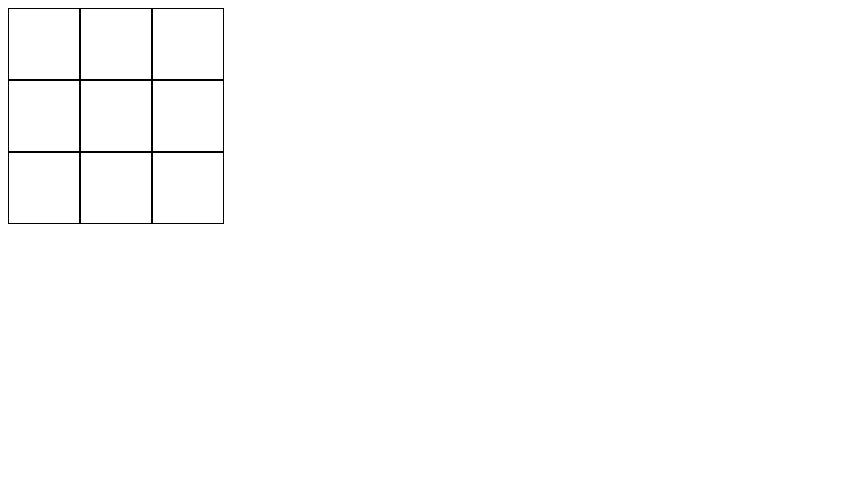
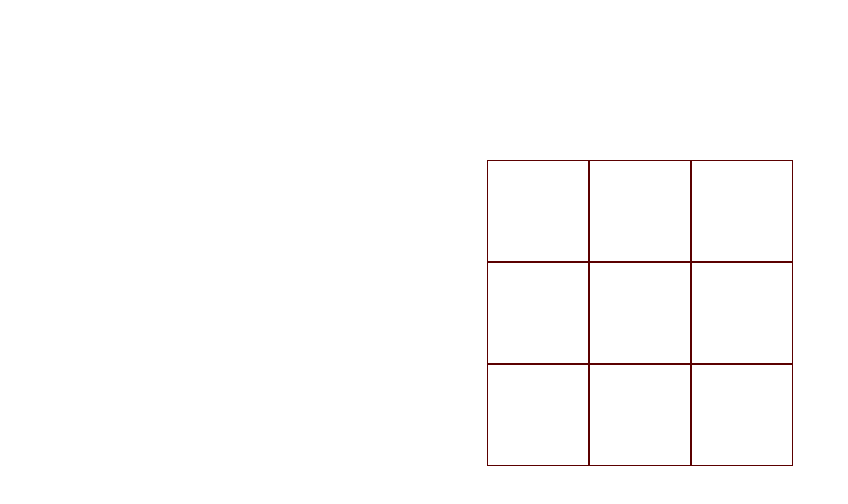
Before and after one commit to OmDhavale/Tic-Tac-Toe, a plain HTML site: page index.html in a window 1280 px wide. Shown: the whole page, without its empty margins (0-848 px from the left). Drawn offline with Linux system fonts and the light colour scheme.

Commit message:
coloring

```diff
--- a/index.html
+++ b/index.html
@@ -7,6 +7,8 @@
     <link rel="stylesheet" href="styles.css">
 </head>
 <body>
+    <div class = "bgarea">
+        <div class = "area">
             <div class="row">
                 <div onclick= "handleClick(this)"id = "0" class="col"></div>
                 <div onclick= "handleClick(this)"id = "1" class="col"></div>
@@ -22,6 +24,13 @@
                 <div onclick= "handleClick(this)"id = "7" class="col"></div>
                 <div onclick= "handleClick(this)"id = "8" class="col"></div>
             </div>
+
+            <div id="nextturn">
+                <h3></h3>
+            </div>
+        </div>
+    </div>
+
     <script src = "script.js"></script>
 </body>
 </html>
--- a/script.js
+++ b/script.js
@@ -1,5 +1,6 @@
 let currentPlayer = "X"
 let arr = Array(9).fill(null)
+let nextTurn = document.getElementById("nextturn")
 function checkWinner(){
     if( //Horizontals
 
@@ -30,9 +31,13 @@ function handleClick(ele){
     ele.innerText = currentPlayer
     checkWinner()
     if(currentPlayer=="X"){
+        ele.style.color = "red"
         currentPlayer = "O"
+        nextTurn.innerText = "next turn is of : O"
     }
     else{
+        ele.style.color = "blue"
         currentPlayer = "X"
+         nextTurn.innerText = "next turn is of : X"
     }
 }
--- a/styles.css
+++ b/styles.css
@@ -1,16 +1,28 @@
 body{
     font-family: 'Segoe UI', Tahoma, Geneva, Verdana, sans-serif;
 }
+
 .row{
     display : flex
 }
 .col{
-    height : 70px;
-    width : 70px;
-    border : 1px solid black;
+    height : 100px;
+    width : 100px;
+    border : 1px solid rgb(91, 0, 0);
     display: flex;
     justify-content: center;
     align-items: center;
     font-size: 30px;
     cursor: pointer;
 }
+.bgarea{
+    margin-top: 20vh;
+    background-size: cover;
+    background-position: center;
+    display: flex;
+    align-items: center;
+    justify-content: center;
+    text-align: center;
+
+    background-color: rgba(255, 255, 255, 0.512);
+}
```
Lines whose indentation alone changed are shown as unchanged.
